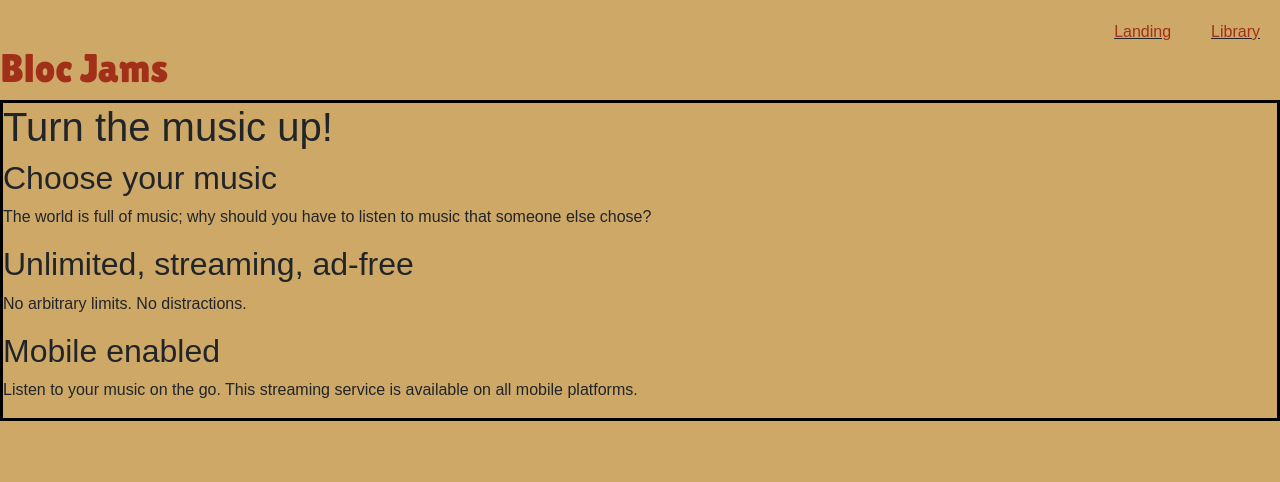
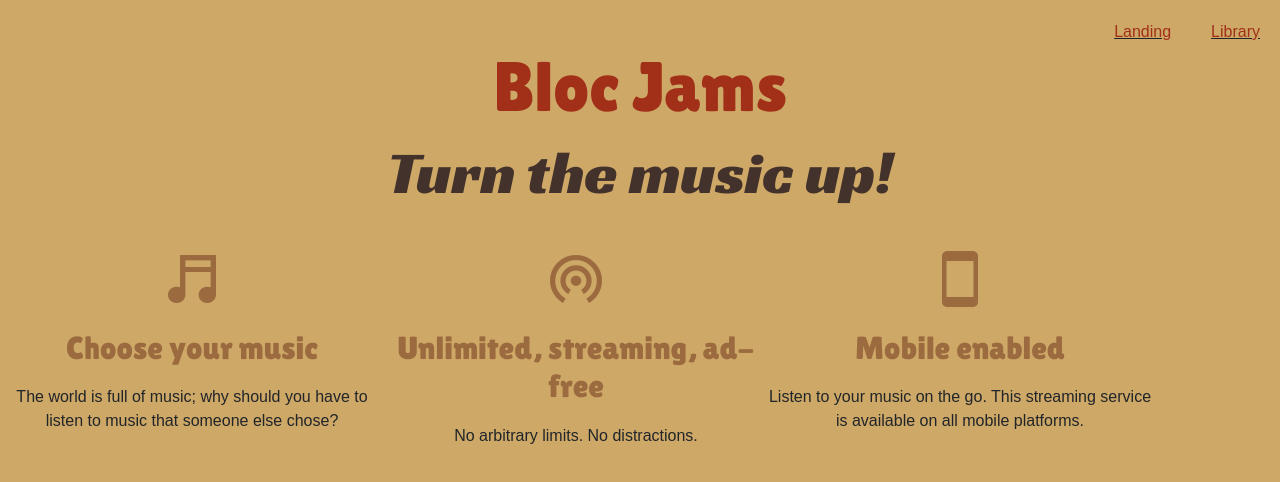
Before and after one commit to clc80/bloc-jams-react, a React (Create React App) app: page / in a window 1280 px wide. Shown: the top 482 px of the page. Built offline with nearby package versions, Linux system fonts and the light colour scheme.

Commit message:
Finished styling landing page

```diff
--- a/public/index.html
+++ b/public/index.html
@@ -14,7 +14,7 @@
     <link rel="stylesheet" href="https://stackpath.bootstrapcdn.com/bootstrap/4.1.1/css/bootstrap.min.css" integrity="sha384-WskhaSGFgHYWDcbwN70/dfYBj47jz9qbsMId/iRN3ewGhXQFZCSftd1LZCfmhktB" crossorigin="anonymous">
     <!-- For adding ionicons -->
     <link href="https://unpkg.com/ionicons@4.1.2/dist/css/ionicons.min.css" rel="stylesheet" type="text/css">
-  <link href="https://fonts.googleapis.com/css?family=Lilita+One" rel="stylesheet">
+    <link href="https://fonts.googleapis.com/css?family=Lilita+One|Racing+Sans+One" rel="stylesheet">
     <!--
       Notice the use of %PUBLIC_URL% in the tags above.
       It will be replaced with the URL of the `public` folder during the build.
--- a/src/App.css
+++ b/src/App.css
@@ -1,6 +1,7 @@
 body {
   background-color: #cea867;
 }
+/* CSS for App.js */
 header nav {
   padding-top: 20px;
   text-align: right;
@@ -13,7 +14,31 @@ header a {
 .title {
   color: #a23019;
   font-family: 'Lilita One', cursive;
+  font-size: 70px;
+  text-align: center;
 }
-.landing {
-  border: 3px solid black;
+/* CSS for Landing.js */
+.landing h1 {
+  color: #43312b;
+  font-family: 'Racing Sans One', cursive;
+  font-size: 60px;
+  margin: auto;
+  text-align: center;
 }
+.ion-md-musical-notes, .ion-md-phone-portrait, .ion-md-wifi {
+  color: #9b6a3f;
+  font-size: 64px;
+}
+.point {
+  float: left;
+  padding-top: 25px;
+  text-align: center;
+  width: 30%;
+}
+.point-title {
+  color: #9b6a3f;
+  font-family: 'Lilita One', cursive;
+}
+.point-description {
+  padding-top: 10px;
+}
--- a/src/components/Landing.js
+++ b/src/components/Landing.js
@@ -6,14 +6,17 @@ const Landing = () => (
 
     <section className="selling-points">
       <div className="point">
+        <span className="ion-md-musical-notes"></span>
         <h2 className="point-title">Choose your music</h2>
         <p className="point-description">The world is full of music; why should you have to listen to music that someone else chose?</p>
       </div>
       <div className="point">
+        <span className="ion-md-wifi"></span>
         <h2 className="point-title">Unlimited, streaming, ad-free</h2>
         <p className="point-description">No arbitrary limits. No distractions.</p>
       </div>
       <div className="point">
+        <span className="ion-md-phone-portrait"></span>
         <h2 className="point-title">Mobile enabled</h2>
         <p className="point-description">Listen to your music on the go. This streaming service is available on all mobile platforms.</p>
       </div>
```
